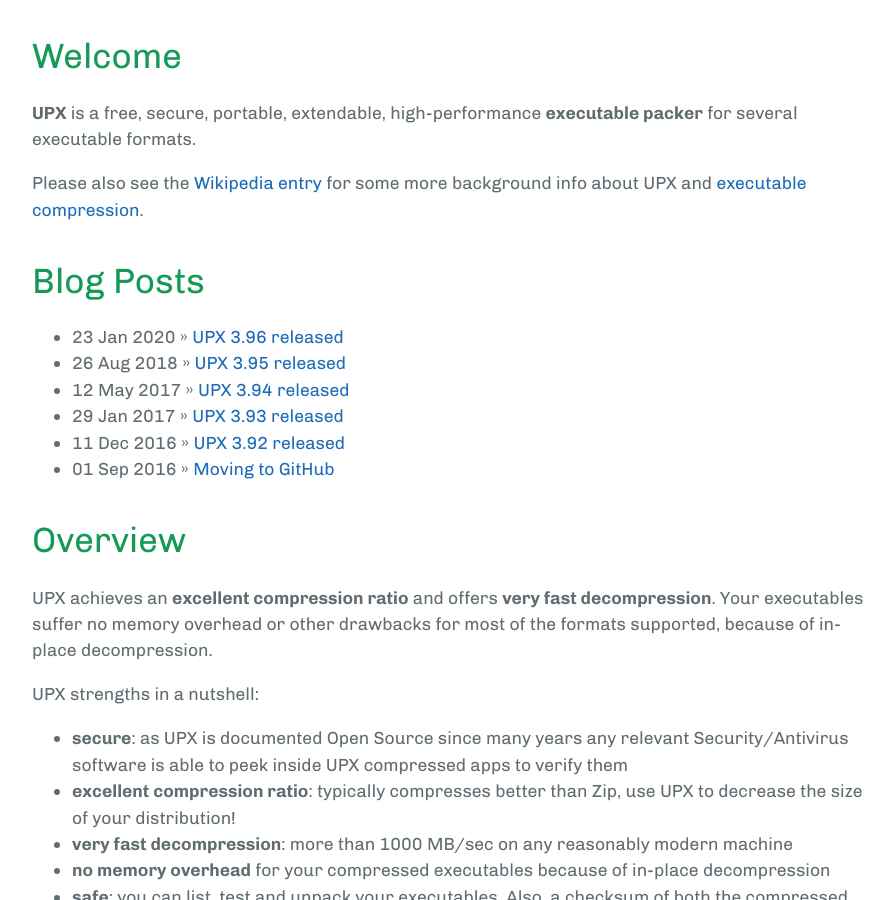
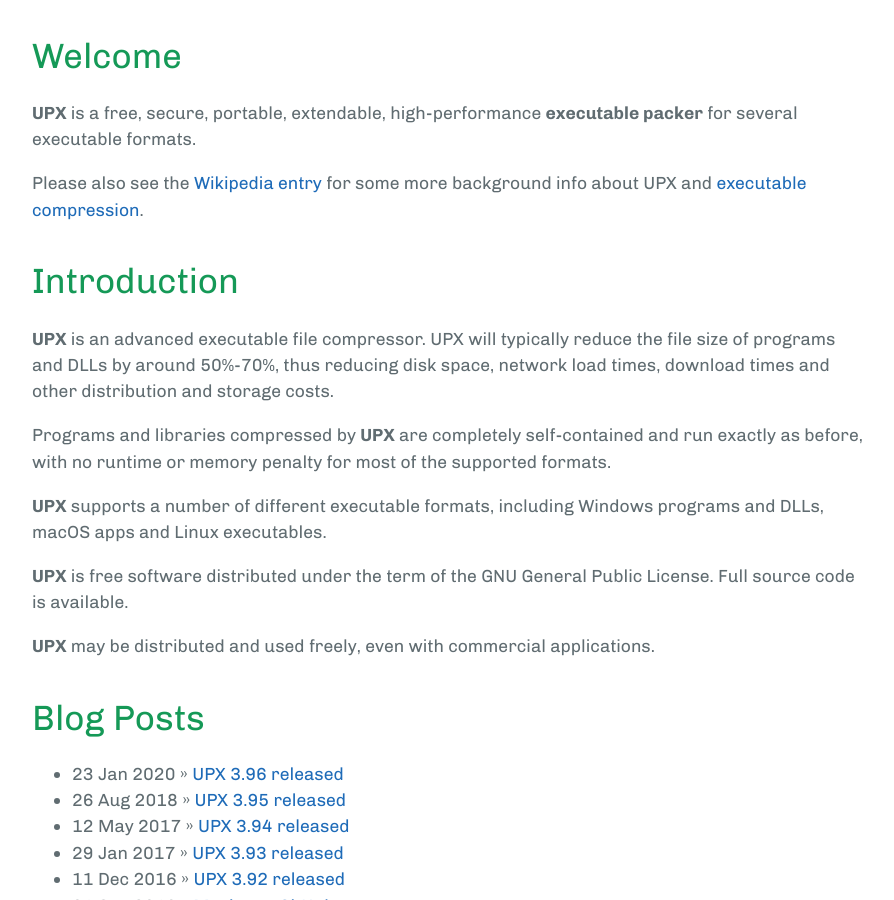
Before and after one commit to upx/upx.github.io, a Jekyll site: the page built from index.html, in a window 1280 px wide and 900 px high, scrolled down 451 px. Shown: the whole window, without its empty margins (192-1086 px from the left). Built offline with Jekyll 4.4.1, drawn with Linux system fonts in a browser that asks for light colours; the list of posts is cut into pages by our own code.

Commit message:
Sync with README from upx.git.

```diff
--- a/index.html
+++ b/index.html
@@ -11,6 +11,24 @@ htitle: "UPX: the Ultimate Packer for eXecutables - Homepage"
       <a href="https://en.wikipedia.org/wiki/UPX">Wikipedia entry</a>
       for some more background info about UPX and
       <a href="https://en.wikipedia.org/wiki/Executable_compression">executable compression</a>.</p>
+
+  <h1>Introduction</h1>
+  <p><strong>UPX</strong> is an advanced executable file compressor. UPX will typically
+  reduce the file size of programs and DLLs by around 50%-70%, thus
+  reducing disk space, network load times, download times and
+  other distribution and storage costs.</p>
+
+  <p>Programs and libraries compressed by <strong>UPX</strong> are completely self-contained
+  and run exactly as before, with no runtime or memory penalty for most
+  of the supported formats.</p>
+
+  <p><strong>UPX</strong> supports a number of different executable formats, including
+  Windows programs and DLLs, macOS apps and Linux executables.</p>
+
+  <p><strong>UPX</strong> is free software distributed under the term of the GNU General
+  Public License. Full source code is available.</p>
+
+  <p><strong>UPX</strong> may be distributed and used freely, even with commercial applications.</p>
 
   <h1>Blog Posts</h1>
   <ul class="posts">
```
